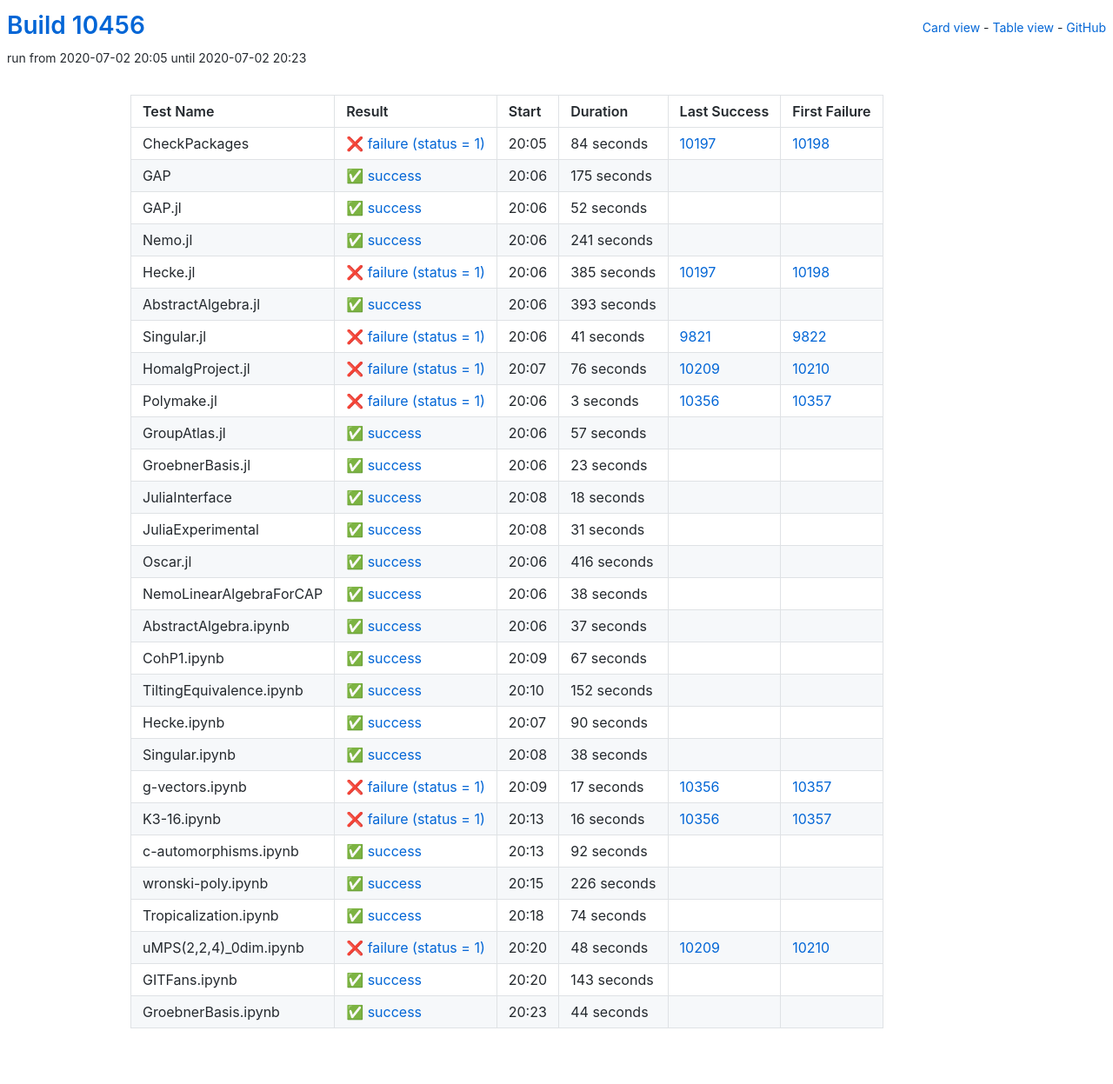
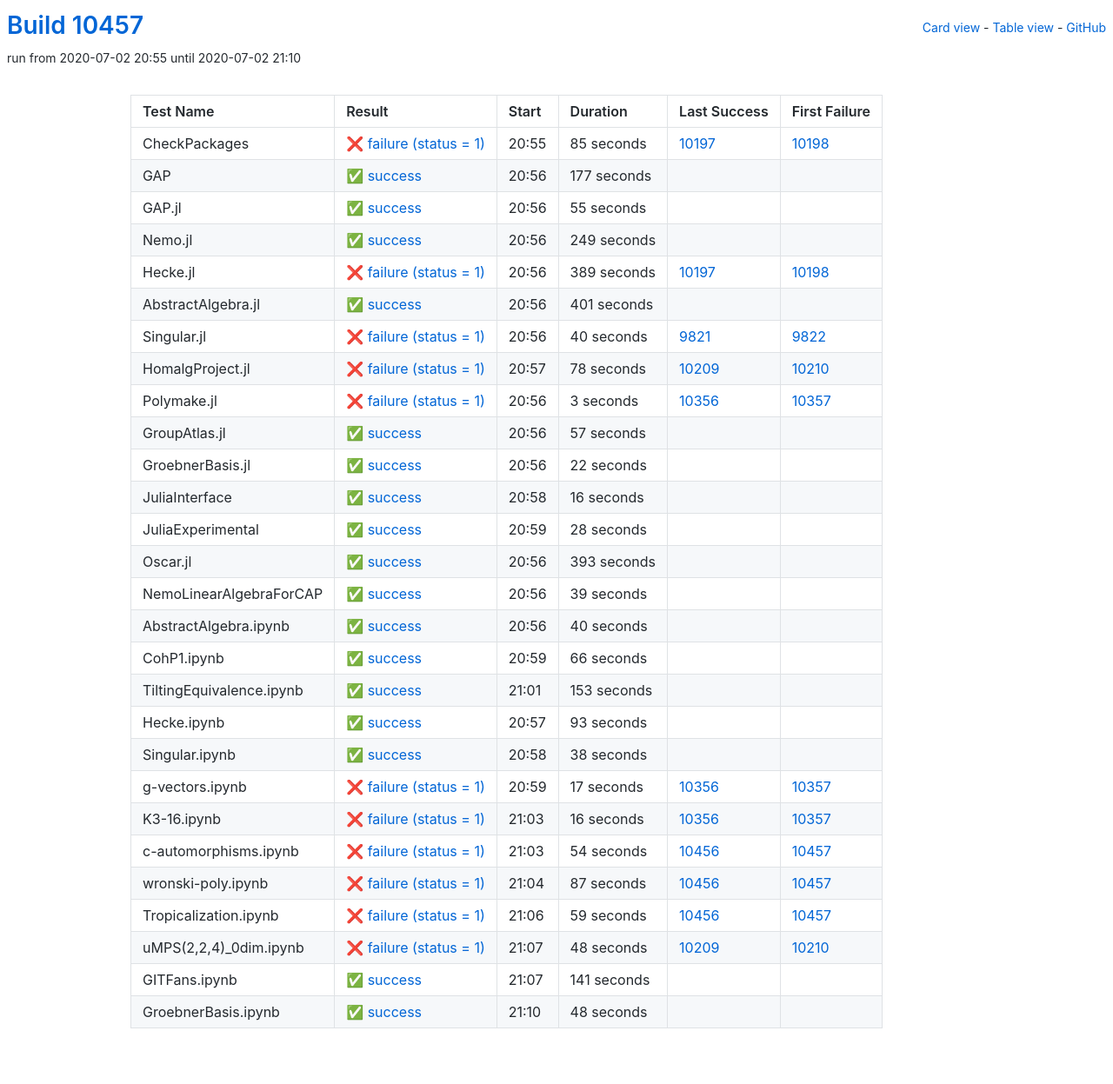
Before and after one commit to oscar-system/oscar-ci-status, a Jekyll site: the page built from table.html, in a window 1280 px wide. Shown: the whole page at 87% size. Built offline with Jekyll 4.4.1, drawn with Linux system fonts in a browser that asks for light colours.

Commit message:
Build #10457

```diff
--- a/_data/ci.yml
+++ b/_data/ci.yml
@@ -1,6 +1,6 @@
 ---
-build: 10456
-build_url: https://oscarci.mathematik.uni-kl.de/job/oscar/10456/
+build: 10457
+build_url: https://oscarci.mathematik.uni-kl.de/job/oscar/10457/
 job: oscar
 organization: oscar-system
 repo: oscar-ci-status
@@ -8,104 +8,104 @@
 tests:
 - name: CheckPackages
   id: checkpackages
-  log: https://oscarci.mathematik.uni-kl.de/job/oscar/10456/artifact/logs/build-10456/CheckPackages.log
-  start: 2020-07-02 20:05
+  log: https://oscarci.mathematik.uni-kl.de/job/oscar/10457/artifact/logs/build-10457/CheckPackages.log
+  start: 2020-07-02 20:55
   success: false
   exitcode: 1
   status: failure
-  duration: 84
+  duration: 85
   last_success: 10197
   last_success_url: https://oscarci.mathematik.uni-kl.de/job/oscar/10197/
   first_failure: 10198
   first_failure_url: https://oscarci.mathematik.uni-kl.de/job/oscar/10198/
 - name: GAP
   id: gap
-  log: https://oscarci.mathematik.uni-kl.de/job/oscar/10456/artifact/logs/build-10456/GAP.log
-  start: 2020-07-02 20:06
+  log: https://oscarci.mathematik.uni-kl.de/job/oscar/10457/artifact/logs/build-10457/GAP.log
+  start: 2020-07-02 20:56
   success: true
   exitcode: 0
   status: success
-  duration: 175
+  duration: 177
   last_success: false
   last_success_url:
   first_failure: false
   first_failure_url:
 - name: GAP.jl
   id: gap-jl
-  log: https://oscarci.mathematik.uni-kl.de/job/oscar/10456/artifact/logs/build-10456/GAP.jl.log
-  start: 2020-07-02 20:06
+  log: https://oscarci.mathematik.uni-kl.de/job/oscar/10457/artifact/logs/build-10457/GAP.jl.log
+  start: 2020-07-02 20:56
   success: true
   exitcode: 0
   status: success
-  duration: 52
+  duration: 55
   last_success: false
   last_success_url:
   first_failure: false
   first_failure_url:
 - name: Nemo.jl
   id: nemo-jl
-  log: https://oscarci.mathematik.uni-kl.de/job/oscar/10456/artifact/logs/build-10456/Nemo.jl.log
-  start: 2020-07-02 20:06
+  log: https://oscarci.mathematik.uni-kl.de/job/oscar/10457/artifact/logs/build-10457/Nemo.jl.log
+  start: 2020-07-02 20:56
   success: true
   exitcode: 0
   status: success
-  duration: 241
+  duration: 249
   last_success: false
   last_success_url:
   first_failure: false
   first_failure_url:
 - name: Hecke.jl
   id: hecke-jl
-  log: https://oscarci.mathematik.uni-kl.de/job/oscar/10456/artifact/logs/build-10456/Hecke.jl.log
-  start: 2020-07-02 20:06
+  log: https://oscarci.mathematik.uni-kl.de/job/oscar/10457/artifact/logs/build-10457/Hecke.jl.log
+  start: 2020-07-02 20:56
   success: false
   exitcode: 1
   status: failure
-  duration: 385
+  duration: 389
   last_success: 10197
   last_success_url: https://oscarci.mathematik.uni-kl.de/job/oscar/10197/
   first_failure: 10198
   first_failure_url: https://oscarci.mathematik.uni-kl.de/job/oscar/10198/
 - name: AbstractAlgebra.jl
   id: abstractalgebra-jl
-  log: https://oscarci.mathematik.uni-kl.de/job/oscar/10456/artifact/logs/build-10456/AbstractAlgebra.jl.log
-  start: 2020-07-02 20:06
+  log: https://oscarci.mathematik.uni-kl.de/job/oscar/10457/artifact/logs/build-10457/AbstractAlgebra.jl.log
+  start: 2020-07-02 20:56
   success: true
   exitcode: 0
   status: success
-  duration: 393
+  duration: 401
   last_success: false
   last_success_url:
   first_failure: false
   first_failure_url:
 - name: Singular.jl
   id: singular-jl
-  log: https://oscarci.mathematik.uni-kl.de/job/oscar/10456/artifact/logs/build-10456/Singular.jl.log
-  start: 2020-07-02 20:06
+  log: https://oscarci.mathematik.uni-kl.de/job/oscar/10457/artifact/logs/build-10457/Singular.jl.log
+  start: 2020-07-02 20:56
   success: false
   exitcode: 1
   status: failure
-  duration: 41
+  duration: 40
   last_success: 9821
   last_success_url: https://oscarci.mathematik.uni-kl.de/job/oscar/9821/
   first_failure: 9822
   first_failure_url: https://oscarci.mathematik.uni-kl.de/job/oscar/9822/
 - name: HomalgProject.jl
   id: homalgproject-jl
-  log: https://oscarci.mathematik.uni-kl.de/job/oscar/10456/artifact/logs/build-10456/HomalgProject.jl.log
-  start: 2020-07-02 20:07
+  log: https://oscarci.mathematik.uni-kl.de/job/oscar/10457/artifact/logs/build-10457/HomalgProject.jl.log
+  start: 2020-07-02 20:57
   success: false
   exitcode: 1
   status: failure
-  duration: 76
+  duration: 78
   last_success: 10209
   last_success_url: https://oscarci.mathematik.uni-kl.de/job/oscar/10209/
   first_failure: 10210
   first_failure_url: https://oscarci.mathematik.uni-kl.de/job/oscar/10210/
 - name: Polymake.jl
   id: polymake-jl
-  log: https://oscarci.mathematik.uni-kl.de/job/oscar/10456/artifact/logs/build-10456/Polymake.jl.log
-  start: 2020-07-02 20:06
+  log: https://oscarci.mathematik.uni-kl.de/job/oscar/10457/artifact/logs/build-10457/Polymake.jl.log
+  start: 2020-07-02 20:56
   success: false
   exitcode: 1
   status: failure
@@ -116,8 +116,8 @@
   first_failure_url: https://oscarci.mathematik.uni-kl.de/job/oscar/10357/
 - name: GroupAtlas.jl
   id: groupatlas-jl
-  log: https://oscarci.mathematik.uni-kl.de/job/oscar/10456/artifact/logs/build-10456/GroupAtlas.jl.log
-  start: 2020-07-02 20:06
+  log: https://oscarci.mathematik.uni-kl.de/job/oscar/10457/artifact/logs/build-10457/GroupAtlas.jl.log
+  start: 2020-07-02 20:56
   success: true
   exitcode: 0
   status: success
@@ -128,116 +128,116 @@
   first_failure_url:
 - name: GroebnerBasis.jl
   id: groebnerbasis-jl
-  log: https://oscarci.mathematik.uni-kl.de/job/oscar/10456/artifact/logs/build-10456/GroebnerBasis.jl.log
-  start: 2020-07-02 20:06
+  log: https://oscarci.mathematik.uni-kl.de/job/oscar/10457/artifact/logs/build-10457/GroebnerBasis.jl.log
+  start: 2020-07-02 20:56
   success: true
   exitcode: 0
   status: success
-  duration: 23
+  duration: 22
   last_success: false
   last_success_url:
   first_failure: false
   first_failure_url:
 - name: JuliaInterface
   id: juliainterface
-  log: https://oscarci.mathematik.uni-kl.de/job/oscar/10456/artifact/logs/build-10456/JuliaInterface.log
-  start: 2020-07-02 20:08
+  log: https://oscarci.mathematik.uni-kl.de/job/oscar/10457/artifact/logs/build-10457/JuliaInterface.log
+  start: 2020-07-02 20:58
   success: true
   exitcode: 0
   status: success
-  duration: 18
+  duration: 16
   last_success: false
   last_success_url:
   first_failure: false
   first_failure_url:
 - name: JuliaExperimental
   id: juliaexperimental
-  log: https://oscarci.mathematik.uni-kl.de/job/oscar/10456/artifact/logs/build-10456/JuliaExperimental.log
-  start: 2020-07-02 20:08
+  log: https://oscarci.mathematik.uni-kl.de/job/oscar/10457/artifact/logs/build-10457/JuliaExperimental.log
+  start: 2020-07-02 20:59
   success: true
   exitcode: 0
   status: success
-  duration: 31
+  duration: 28
   last_success: false
   last_success_url:
   first_failure: false
   first_failure_url:
 - name: Oscar.jl
   id: oscar-jl
-  log: https://oscarci.mathematik.uni-kl.de/job/oscar/10456/artifact/logs/build-10456/Oscar.jl.log
-  start: 2020-07-02 20:06
+  log: https://oscarci.mathematik.uni-kl.de/job/oscar/10457/artifact/logs/build-10457/Oscar.jl.log
+  start: 2020-07-02 20:56
   success: true
   exitcode: 0
   status: success
-  duration: 416
+  duration: 393
   last_success: false
   last_success_url:
   first_failure: false
   first_failure_url:
 - name: NemoLinearAlgebraForCAP
   id: nemolinearalgebraforcap
-  log: https://oscarci.mathematik.uni-kl.de/job/oscar/10456/artifact/logs/build-10456/NemoLinearAlgebraForCAP.log
-  start: 2020-07-02 20:06
+  log: https://oscarci.mathematik.uni-kl.de/job/oscar/10457/artifact/logs/build-10457/NemoLinearAlgebraForCAP.log
+  start: 2020-07-02 20:56
   success: true
   exitcode: 0
   status: success
-  duration: 38
+  duration: 39
   last_success: false
   last_success_url:
   first_failure: false
   first_failure_url:
 - name: AbstractAlgebra.ipynb
   id: abstractalgebra-ipynb
-  log: https://oscarci.mathematik.uni-kl.de/job/oscar/10456/artifact/logs/build-10456/AbstractAlgebra.ipynb.log
-  start: 2020-07-02 20:06
+  log: https://oscarci.mathematik.uni-kl.de/job/oscar/10457/artifact/logs/build-10457/AbstractAlgebra.ipynb.log
+  start: 2020-07-02 20:56
   success: true
   exitcode: 0
   status: success
-  duration: 37
+  duration: 40
   last_success: false
   last_success_url:
   first_failure: false
   first_failure_url:
 - name: CohP1.ipynb
   id: cohp1-ipynb
-  log: https://oscarci.mathematik.uni-kl.de/job/oscar/10456/artifact/logs/build-10456/CohP1.ipynb.log
-  start: 2020-07-02 20:09
+  log: https://oscarci.mathematik.uni-kl.de/job/oscar/10457/artifact/logs/build-10457/CohP1.ipynb.log
+  start: 2020-07-02 20:59
   success: true
   exitcode: 0
   status: success
-  duration: 67
+  duration: 66
   last_success: false
   last_success_url:
   first_failure: false
   first_failure_url:
 - name: TiltingEquivalence.ipynb
   id: tiltingequivalence-ipynb
-  log: https://oscarci.mathematik.uni-kl.de/job/oscar/10456/artifact/logs/build-10456/TiltingEquivalence.ipynb.log
-  start: 2020-07-02 20:10
+  log: https://oscarci.mathematik.uni-kl.de/job/oscar/10457/artifact/logs/build-10457/TiltingEquivalence.ipynb.log
+  start: 2020-07-02 21:01
   success: true
   exitcode: 0
   status: success
-  duration: 152
+  duration: 153
   last_success: false
   last_success_url:
   first_failure: false
   first_failure_url:
 - name: Hecke.ipynb
   id: hecke-ipynb
-  log: https://oscarci.mathematik.uni-kl.de/job/oscar/10456/artifact/logs/build-10456/Hecke.ipynb.log
-  start: 2020-07-02 20:07
+  log: https://oscarci.mathematik.uni-kl.de/job/oscar/10457/artifact/logs/build-10457/Hecke.ipynb.log
+  start: 2020-07-02 20:57
   success: true
   exitcode: 0
   status: success
-  duration: 90
+  duration: 93
   last_success: false
   last_success_url:
   first_failure: false
   first_failure_url:
 - name: Singular.ipynb
   id: singular-ipynb
-  log: https://oscarci.mathematik.uni-kl.de/job/oscar/10456/artifact/logs/build-10456/Singular.ipynb.log
-  start: 2020-07-02 20:08
+  log: https://oscarci.mathematik.uni-kl.de/job/oscar/10457/artifact/logs/build-10457/Singular.ipynb.log
+  start: 2020-07-02 20:58
   success: true
   exitcode: 0
   status: success
@@ -248,8 +248,8 @@
   first_failure_url:
 - name: g-vectors.ipynb
   id: g-vectors-ipynb
-  log: https://oscarci.mathematik.uni-kl.de/job/oscar/10456/artifact/logs/build-10456/g-vectors.ipynb.log
-  start: 2020-07-02 20:09
+  log: https://oscarci.mathematik.uni-kl.de/job/oscar/10457/artifact/logs/build-10457/g-vectors.ipynb.log
+  start: 2020-07-02 20:59
   success: false
   exitcode: 1
   status: failure
@@ -260,8 +260,8 @@
   first_failure_url: https://oscarci.mathematik.uni-kl.de/job/oscar/10357/
 - name: K3-16.ipynb
   id: k3-16-ipynb
-  log: https://oscarci.mathematik.uni-kl.de/job/oscar/10456/artifact/logs/build-10456/K3-16.ipynb.log
-  start: 2020-07-02 20:13
+  log: https://oscarci.mathematik.uni-kl.de/job/oscar/10457/artifact/logs/build-10457/K3-16.ipynb.log
+  start: 2020-07-02 21:03
   success: false
   exitcode: 1
   status: failure
@@ -272,44 +272,44 @@
   first_failure_url: https://oscarci.mathematik.uni-kl.de/job/oscar/10357/
 - name: c-automorphisms.ipynb
   id: c-automorphisms-ipynb
-  log: https://oscarci.mathematik.uni-kl.de/job/oscar/10456/artifact/logs/build-10456/c-automorphisms.ipynb.log
-  start: 2020-07-02 20:13
-  success: true
-  exitcode: 0
-  status: success
-  duration: 92
-  last_success: false
-  last_success_url:
-  first_failure: false
-  first_failure_url:
+  log: https://oscarci.mathematik.uni-kl.de/job/oscar/10457/artifact/logs/build-10457/c-automorphisms.ipynb.log
+  start: 2020-07-02 21:03
+  success: false
+  exitcode: 1
+  status: failure
+  duration: 54
+  last_success: 10456
+  last_success_url: https://oscarci.mathematik.uni-kl.de/job/oscar/10456/
+  first_failure: 10457
+  first_failure_url: https://oscarci.mathematik.uni-kl.de/job/oscar/10457/
 - name: wronski-poly.ipynb
   id: wronski-poly-ipynb
-  log: https://oscarci.mathematik.uni-kl.de/job/oscar/10456/artifact/logs/build-10456/wronski-poly.ipynb.log
-  start: 2020-07-02 20:15
-  success: true
-  exitcode: 0
-  status: success
-  duration: 226
-  last_success: false
-  last_success_url:
-  first_failure: false
-  first_failure_url:
+  log: https://oscarci.mathematik.uni-kl.de/job/oscar/10457/artifact/logs/build-10457/wronski-poly.ipynb.log
+  start: 2020-07-02 21:04
+  success: false
+  exitcode: 1
+  status: failure
+  duration: 87
+  last_success: 10456
+  last_success_url: https://oscarci.mathematik.uni-kl.de/job/oscar/10456/
+  first_failure: 10457
+  first_failure_url: https://oscarci.mathematik.uni-kl.de/job/oscar/10457/
 - name: Tropicalization.ipynb
   id: tropicalization-ipynb
-  log: https://oscarci.mathematik.uni-kl.de/job/oscar/10456/artifact/logs/build-10456/Tropicalization.ipynb.log
-  start: 2020-07-02 20:18
-  success: true
-  exitcode: 0
-  status: success
-  duration: 74
-  last_success: false
-  last_success_url:
-  first_failure: false
-  first_failure_url:
+  log: https://oscarci.mathematik.uni-kl.de/job/oscar/10457/artifact/logs/build-10457/Tropicalization.ipynb.log
+  start: 2020-07-02 21:06
+  success: false
+  exitcode: 1
+  status: failure
+  duration: 59
+  last_success: 10456
+  last_success_url: https://oscarci.mathematik.uni-kl.de/job/oscar/10456/
+  first_failure: 10457
+  first_failure_url: https://oscarci.mathematik.uni-kl.de/job/oscar/10457/
 - name: uMPS(2,2,4)_0dim.ipynb
   id: umps-2-2-4-0dim-ipynb
-  log: https://oscarci.mathematik.uni-kl.de/job/oscar/10456/artifact/logs/build-10456/uMPS-2-2-4-_0dim.ipynb.log
-  start: 2020-07-02 20:20
+  log: https://oscarci.mathematik.uni-kl.de/job/oscar/10457/artifact/logs/build-10457/uMPS-2-2-4-_0dim.ipynb.log
+  start: 2020-07-02 21:07
   success: false
   exitcode: 1
   status: failure
@@ -320,24 +320,24 @@
   first_failure_url: https://oscarci.mathematik.uni-kl.de/job/oscar/10210/
 - name: GITFans.ipynb
   id: gitfans-ipynb
-  log: https://oscarci.mathematik.uni-kl.de/job/oscar/10456/artifact/logs/build-10456/GITFans.ipynb.log
-  start: 2020-07-02 20:20
+  log: https://oscarci.mathematik.uni-kl.de/job/oscar/10457/artifact/logs/build-10457/GITFans.ipynb.log
+  start: 2020-07-02 21:07
   success: true
   exitcode: 0
   status: success
-  duration: 143
+  duration: 141
   last_success: false
   last_success_url:
   first_failure: false
   first_failure_url:
 - name: GroebnerBasis.ipynb
   id: groebnerbasis-ipynb
-  log: https://oscarci.mathematik.uni-kl.de/job/oscar/10456/artifact/logs/build-10456/GroebnerBasis.ipynb.log
-  start: 2020-07-02 20:23
+  log: https://oscarci.mathematik.uni-kl.de/job/oscar/10457/artifact/logs/build-10457/GroebnerBasis.ipynb.log
+  start: 2020-07-02 21:10
   success: true
   exitcode: 0
   status: success
-  duration: 44
+  duration: 48
   last_success: false
   last_success_url:
   first_failure: false
```
Also changed, not shown: README.md.
